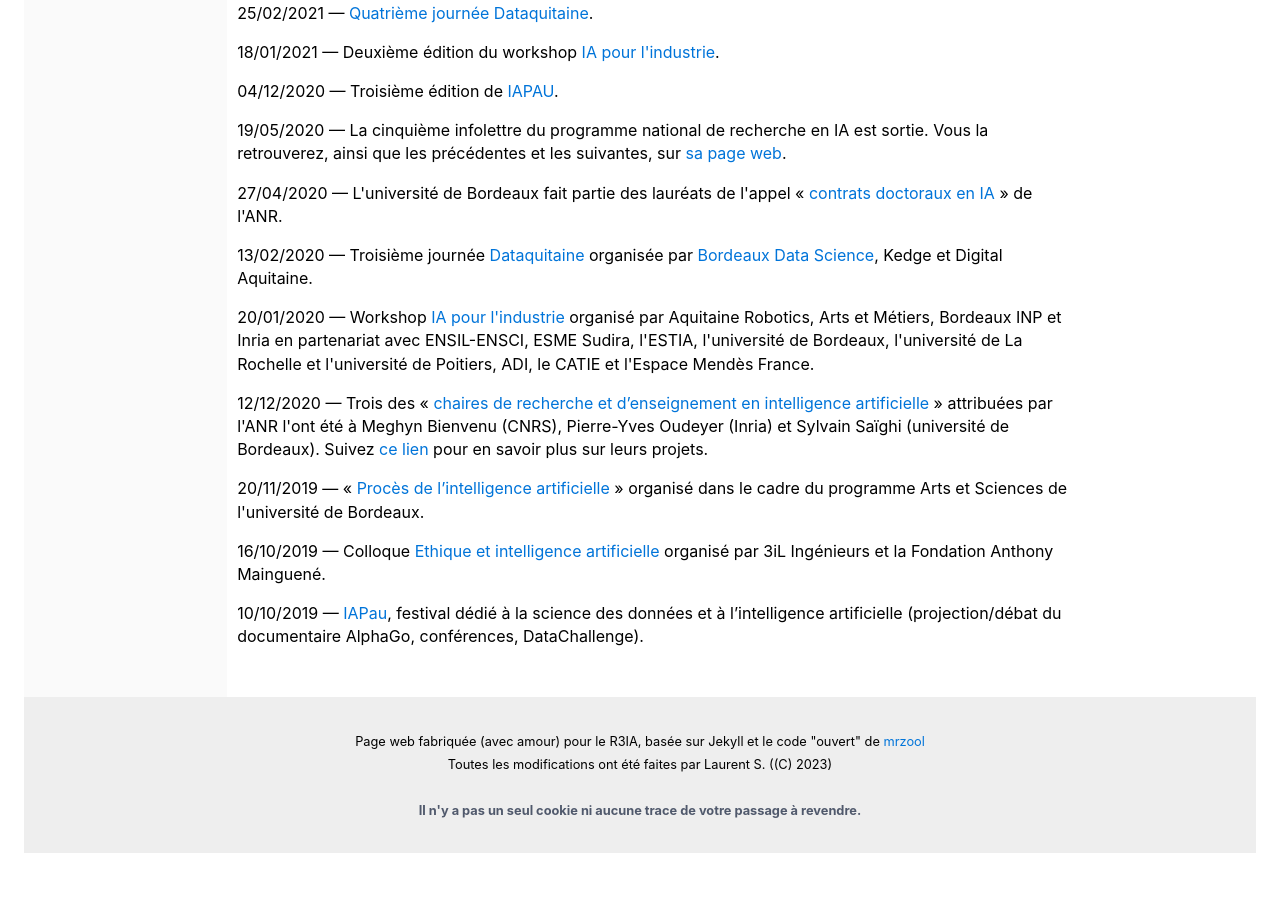
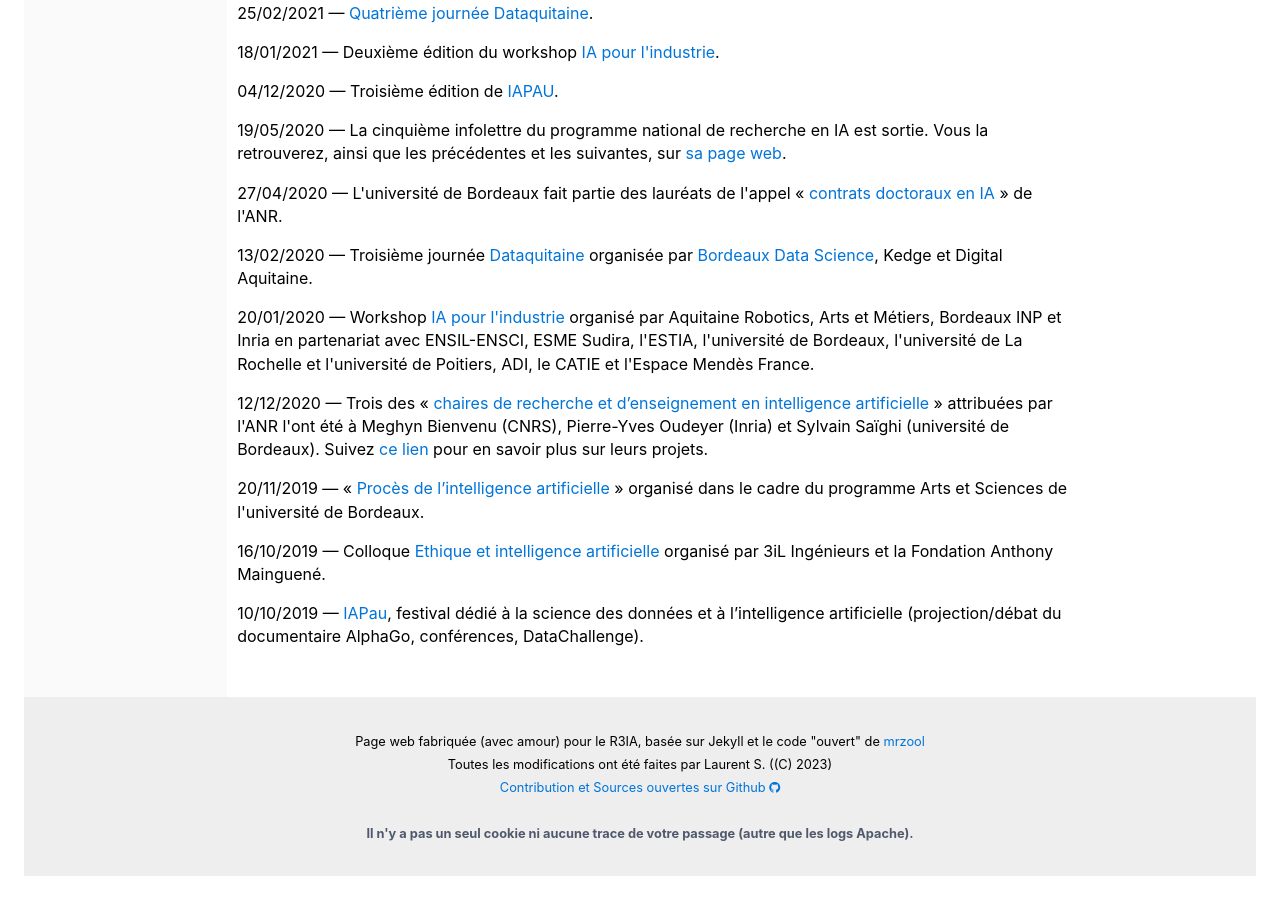
Before and after one commit to lorensipro/website-r3ia, a Jekyll site: the page built from src/news.md, in a window 1280 px wide and 900 px high, scrolled down 1625 px. Built offline with Jekyll 4.4.1, drawn with Linux system fonts in a browser that asks for light colours; before the commit the page ends 2502 px from its top, so only the background shows below that; some of the changed text lies outside the part shown.

Commit message:
Ajout ref Github footer + contact

```diff
--- a/src/_includes/footer.html
+++ b/src/_includes/footer.html
@@ -5,14 +5,14 @@
         This is a hand-crafted page  designed for the R3IA, based on Jekyll with the help of the open-source project by {{ "[mrzool](http://mrzool.cc)" | markdownify | remove: '<p>' | remove: '</p>' }}
         </br>
         All the modifications made by Laurent S. ((C) {{ 'now' | date: "%Y" }})
-      </br> </br>
-       <strong>There are no cookies, no traces at all in this web site.</strong>
+      </br> <a href="https://github.com/lorensipro/website-r3ia">Contributions and Open source on Github <i class="fa fa-github"></i></a><br/></br>
+       <strong>There are no cookies, no traces at all in this web site (Except for Apache logs).</strong>
 {% else %}
         Page web fabriquée (avec amour) pour le R3IA, basée sur Jekyll et le code "ouvert" de {{ "[mrzool](http://mrzool.cc)" | markdownify | remove: '<p>' | remove: '</p>' }}
         </br>
         Toutes les modifications ont été faites par Laurent S. ((C) {{ 'now' | date: "%Y" }})
-      </br></br>
-       <strong>Il n'y a pas un seul cookie ni aucune trace de votre passage à revendre. </strong>
+      </br> <a href="https://github.com/lorensipro/website-r3ia">Contribution et Sources ouvertes sur Github <i class="fa fa-github"></i></a><br/></br>
+       <strong>Il n'y a pas un seul cookie ni aucune trace de votre passage (autre que les logs Apache). </strong>
        <br/>
 {% endif %}
  </small>
--- a/src/news.md
+++ b/src/news.md
@@ -5,7 +5,7 @@ language: fr
 handle: /news
 
 headertitle: Toute l'actualité
-description: (Sur une même page)
+description: (Passée et à venir)
 ---
 
 <p>Vous avez une actualité à nous signaler ? Contactez-nous par mail à l'adresse <a href="mailto:r3ia-contact@inria.fr">r3ia-contact@inria.fr</a>.</p>
```
Also changed, not shown: src/contact.md (+5 -1 lines), src/who.md (+1 -1 lines).
